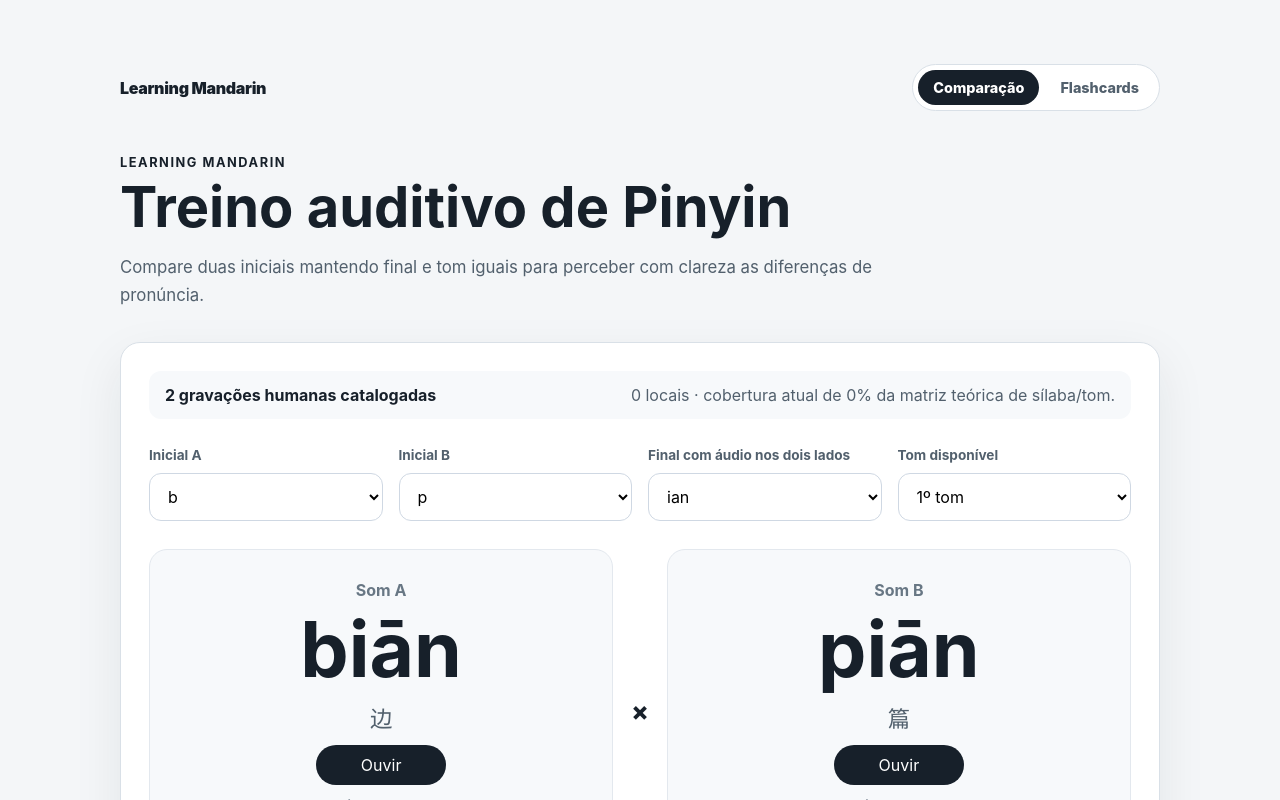
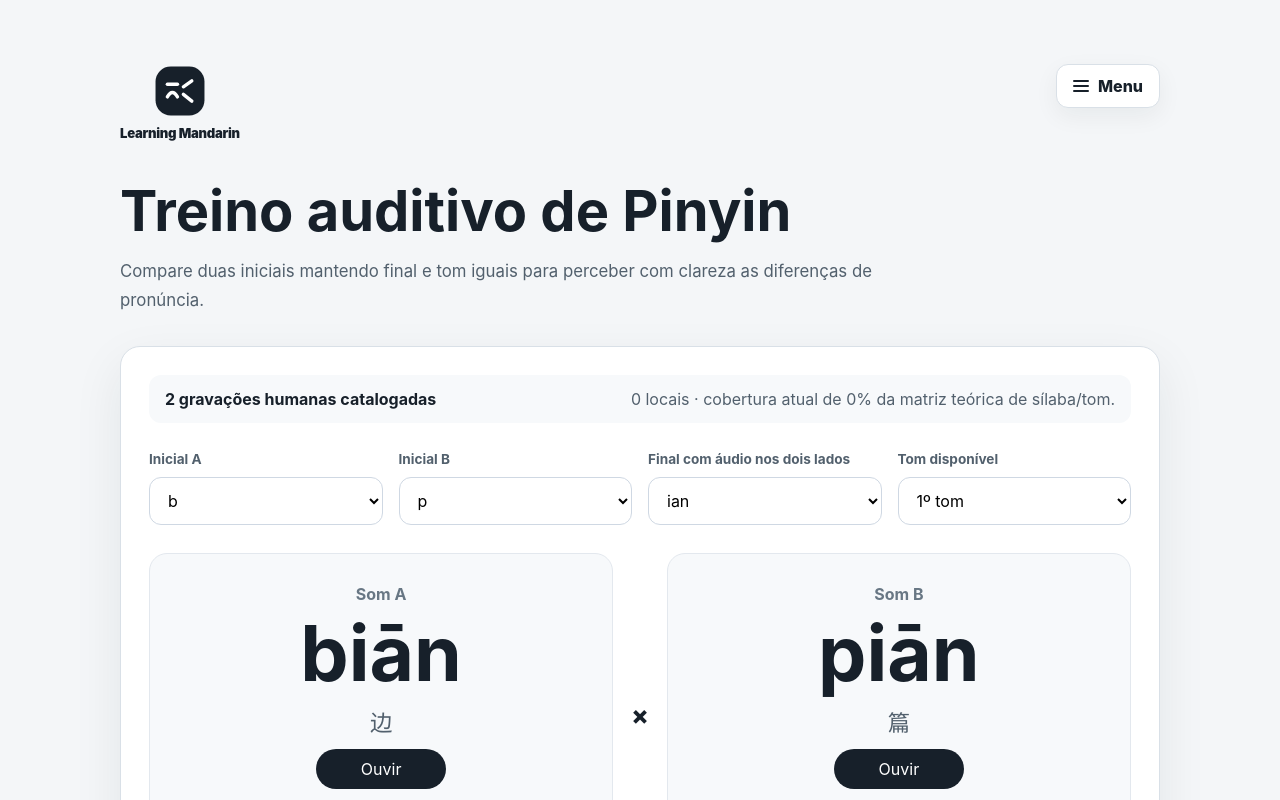
Before and after one commit to ferreis/PasiMandarim, a Vue app: page / in a window 1280 px wide. Shown: the top 800 px of the page. Built offline with nearby package versions, Linux system fonts and the light colour scheme.

Commit message:
refactor: aplica novo cabecalho e menu

```diff
--- a/src/App.vue
+++ b/src/App.vue
@@ -1,6 +1,7 @@
 <script setup lang="ts">
 import { computed, onBeforeUnmount, onMounted, ref } from 'vue'
 import AppFooter from './components/AppFooter.vue'
+import AppHeader from './components/AppHeader.vue'
 import ComparisonTrainer from './components/ComparisonTrainer.vue'
 import FlashcardTrainer from './components/FlashcardTrainer.vue'
 
@@ -31,16 +32,9 @@ const heroCopy = computed(() =>
 
 <template>
   <main class="page-shell">
-    <header class="app-header">
-      <a class="brand" href="#/comparison">Learning Mandarin</a>
-      <nav class="app-tabs" aria-label="Modos de treino">
-        <a href="#/comparison" :class="{ active: activeTab === 'comparison' }">Comparação</a>
-        <a href="#/flashcards" :class="{ active: activeTab === 'flashcards' }">Flashcards</a>
-      </nav>
-    </header>
+    <AppHeader :active-tab="activeTab" />
 
     <section class="hero">
-      <p class="eyebrow">Learning Mandarin</p>
       <h1>{{ heroTitle }}</h1>
       <p class="hero-copy">{{ heroCopy }}</p>
     </section>
```
